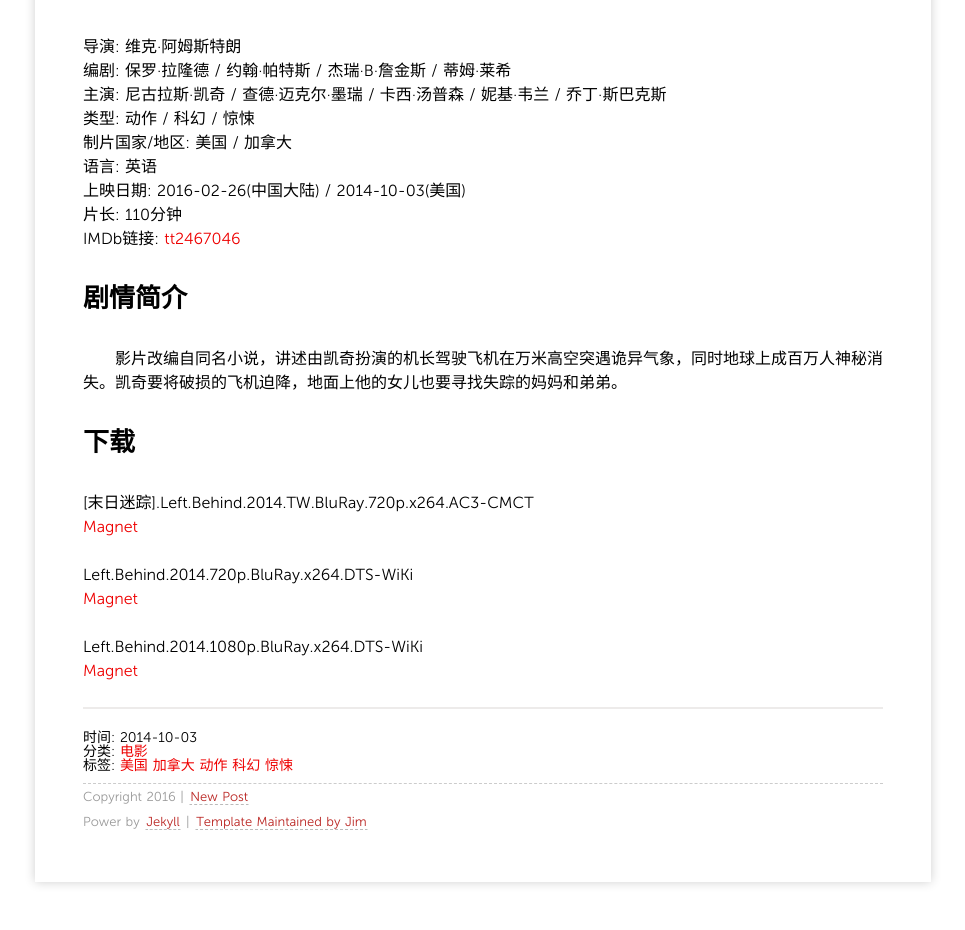
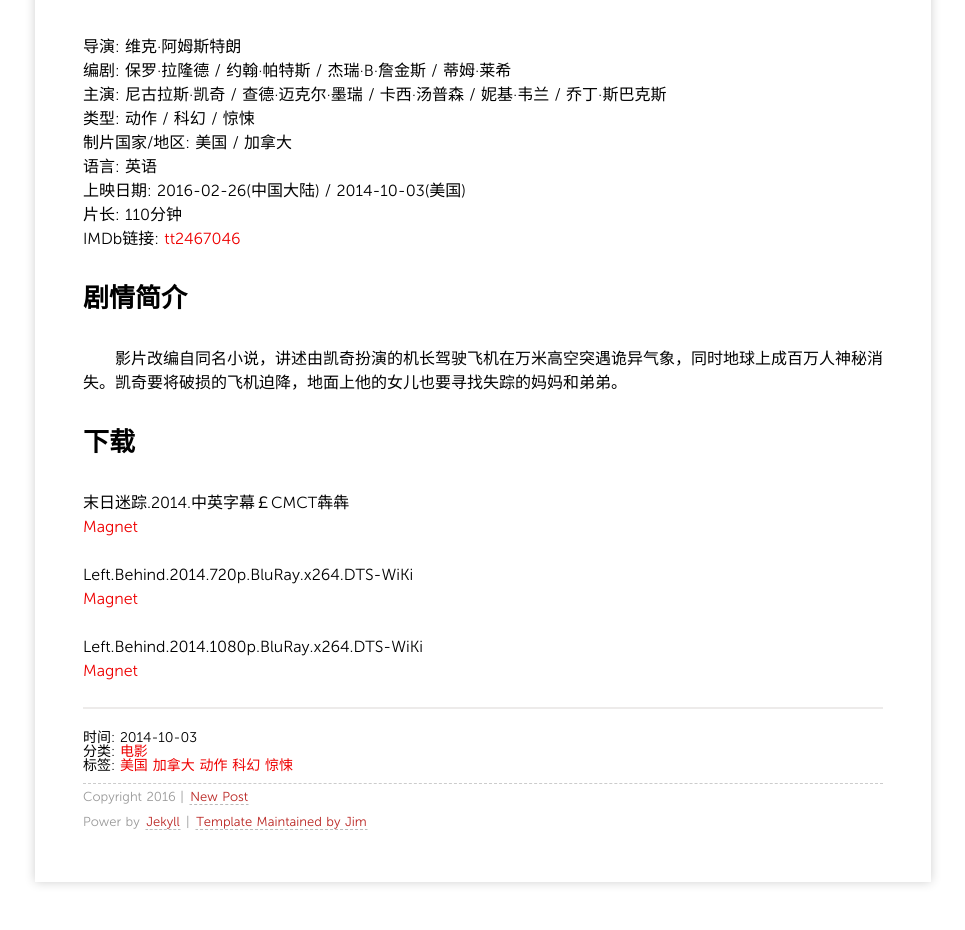
Before and after one commit to heartnn/mediablog, a Jekyll site: the page built from _posts/2014/2014-10-03-末日迷踪.md, in a window 1280 px wide. Shown: the part 574-1504 px from the top of the page, without its empty margins (157-1122 px from the left). Built offline with Jekyll 4.4.1, drawn with Linux system fonts in a browser that asks for light colours; nearby versions of some CDN libraries; comment, search, counter and statistics services are not loaded.

Commit message:
Site updated: 2016-05-14 10:36:02

```diff
--- a/_posts/2014/2014-10-03-末日迷踪.md
+++ b/_posts/2014/2014-10-03-末日迷踪.md
@@ -22,7 +22,7 @@ IMDb链接: [tt2467046](http://www.imdb.com/title/tt2467046)
 　　影片改编自同名小说，讲述由凯奇扮演的机长驾驶飞机在万米高空突遇诡异气象，同时地球上成百万人神秘消失。凯奇要将破损的飞机迫降，地面上他的女儿也要寻找失踪的妈妈和弟弟。
 
 ## 下载
-\[末日迷踪\].Left.Behind.2014.TW.BluRay.720p.x264.AC3-CMCT
+末日迷踪.2014.中英字幕￡CMCT犇犇
 [Magnet](magnet:?xt=urn:btih:F1BFEC5E6D0B8FC019EAE8D8BF2D5504D9CF84B5)
 
 Left.Behind.2014.720p.BluRay.x264.DTS-WiKi
```
